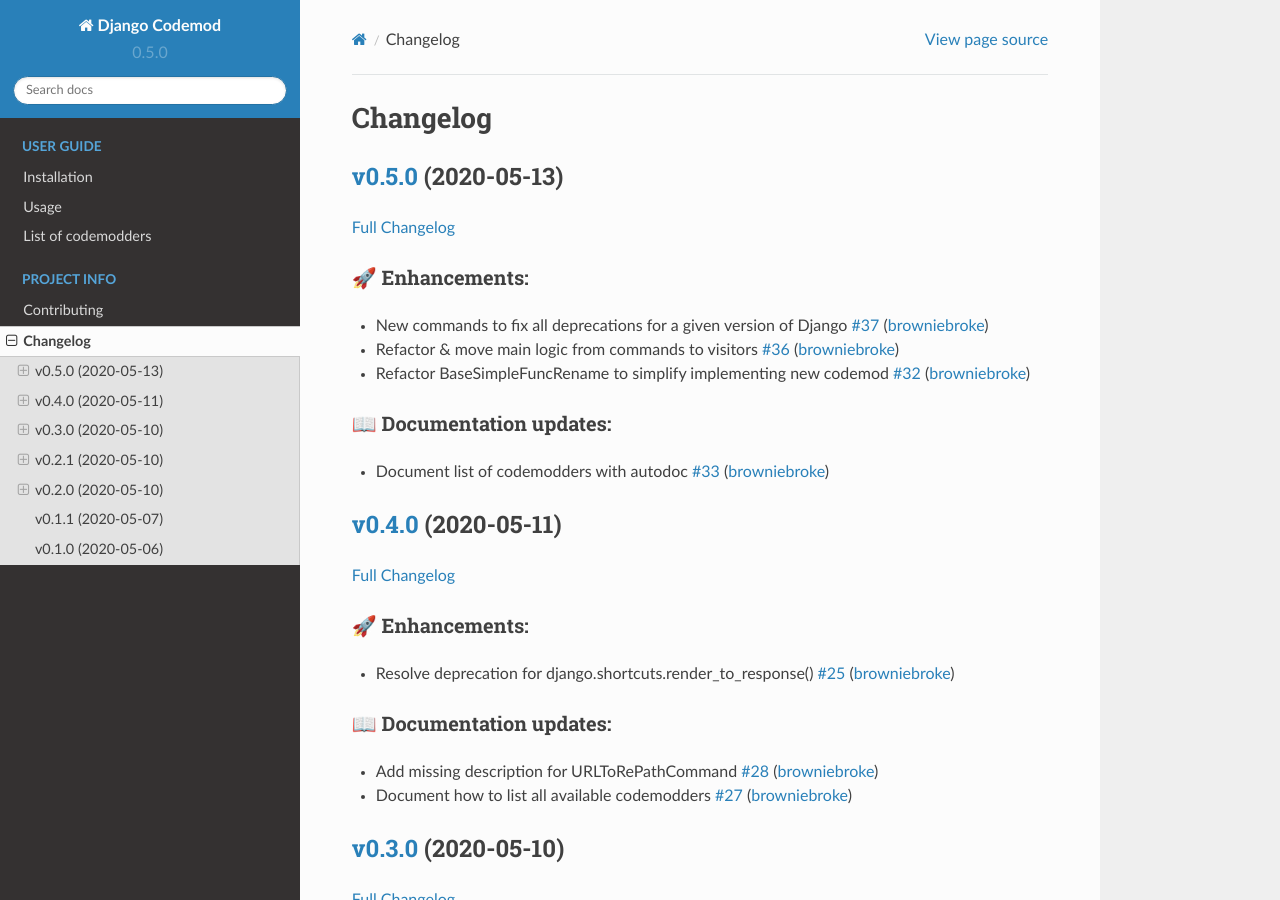
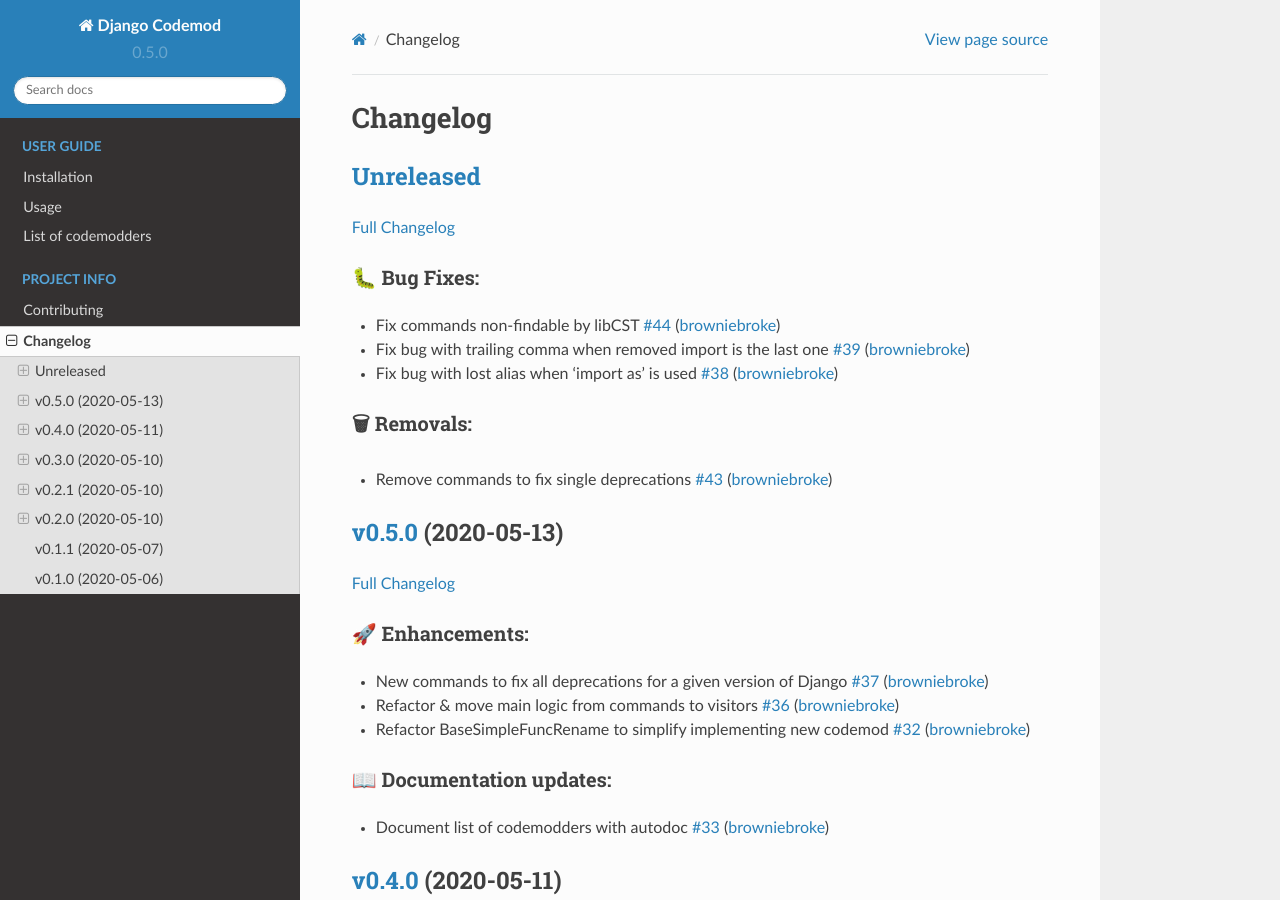
Before and after one commit to browniebroke/django-codemod, a Sphinx documentation site: the page built from docs/changelog.md, in a window 1280 px wide and 900 px high. Built offline with Sphinx 7.4.7 and the Read the Docs theme 2.0.0, drawn with Linux system fonts in a browser that asks for light colours.

Commit message:
Update Changelog

```diff
--- a/docs/changelog.md
+++ b/docs/changelog.md
@@ -1,4 +1,18 @@
 # Changelog
+
+## [Unreleased](https://github.com/browniebroke/django-codemod/tree/HEAD)
+
+[Full Changelog](https://github.com/browniebroke/django-codemod/compare/v0.5.0...HEAD)
+
+### 🐛 Bug Fixes:
+
+- Fix commands non-findable by libCST [\#44](https://github.com/browniebroke/django-codemod/pull/44) ([browniebroke](https://github.com/browniebroke))
+- Fix bug with trailing comma when removed import is the last one [\#39](https://github.com/browniebroke/django-codemod/pull/39) ([browniebroke](https://github.com/browniebroke))
+- Fix bug with lost alias when 'import as' is used [\#38](https://github.com/browniebroke/django-codemod/pull/38) ([browniebroke](https://github.com/browniebroke))
+
+### 🗑 Removals:
+
+- Remove commands to fix single deprecations [\#43](https://github.com/browniebroke/django-codemod/pull/43) ([browniebroke](https://github.com/browniebroke))
 
 ## [v0.5.0](https://github.com/browniebroke/django-codemod/tree/v0.5.0) (2020-05-13)
 
```
Also changed, not shown: CHANGELOG.md (+14 -0 lines).
